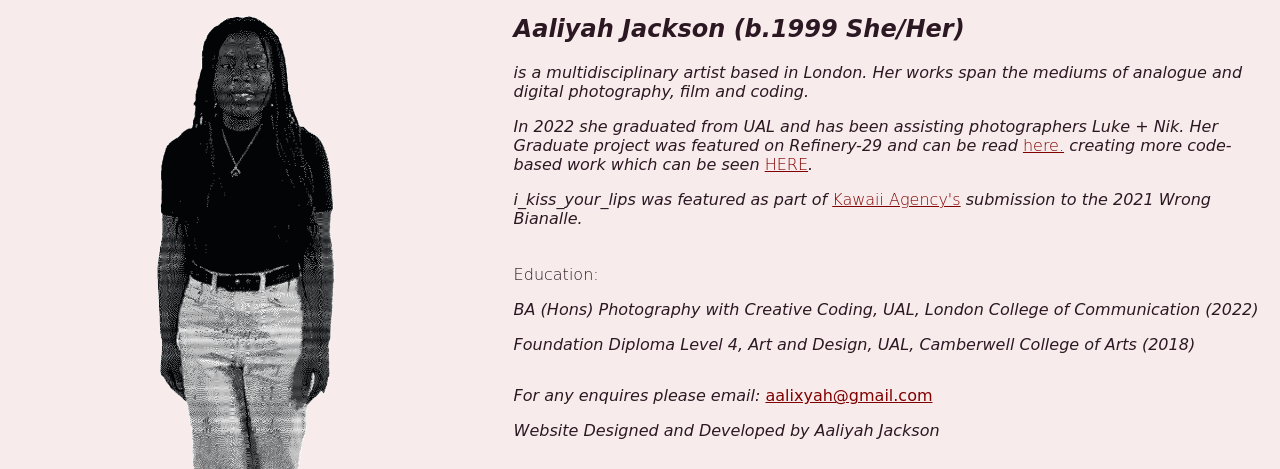
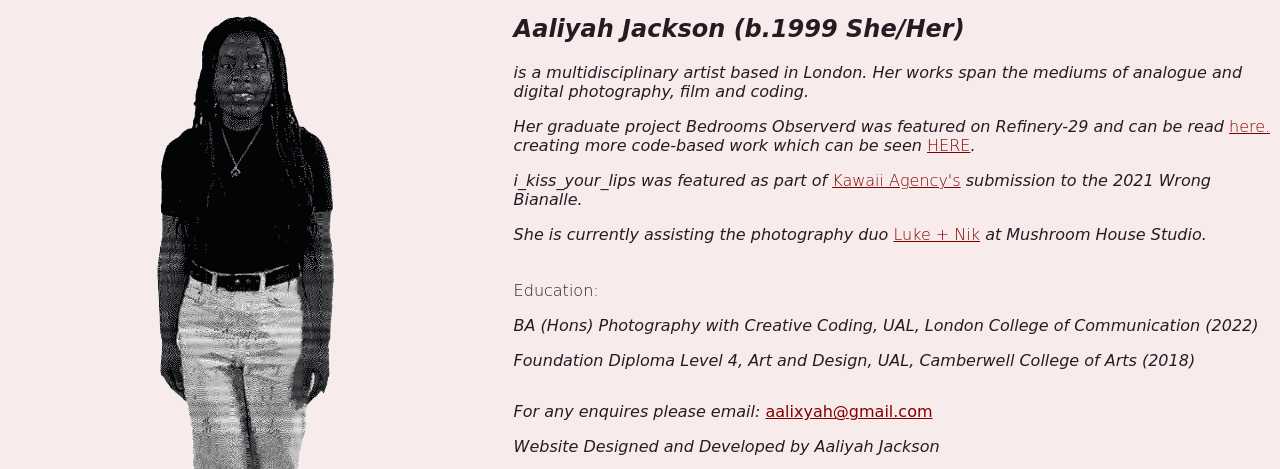
Before and after one commit to aalixyah/aalixyah.github.io, a plain HTML site: page info.html in a window 1280 px wide. Shown: the part 99-568 px from the top of the page. Drawn offline with nearby package versions, Linux system fonts and the light colour scheme; a web font is replaced by a local one.

Commit message:
Update info.html

```diff
--- a/info.html
+++ b/info.html
@@ -31,8 +31,9 @@
             <p>
                 is a multidisciplinary artist based in London. Her works span the mediums of analogue and digital photography, film and coding.
             </p>
-            <p> In 2022 she graduated from UAL and has been assisting photographers Luke + Nik. Her Graduate project was featured on Refinery-29 and can be read  <span><a href="https://www.refinery29.com/en-gb/young-people-bedrooms-photo-series">here.</a></span>  creating more code-based work which can be seen <a href="http://github.com/aalixyah"><span>HERE</span></a>.</p>
+            <p> Her graduate project Bedrooms Observerd was featured on Refinery-29 and can be read  <span><a href="https://www.refinery29.com/en-gb/young-people-bedrooms-photo-series">here.</a></span>  creating more code-based work which can be seen <a href="http://github.com/aalixyah"><span>HERE</span></a>.</p>
             <p><a href="/i_kiss_your_lips.html">i_kiss_your_lips</a> was featured as part of <span><a href="https://kawaii.agency/Kawaii-Agency-at-The-Wrong-Biennale">Kawaii Agency's</a></span> submission to the 2021 Wrong Bianalle.</p>
+            <p> She is currently assisting the photography duo <span><a href="https://www.instagram.com/lukeandnik/?hl=en">Luke + Nik</a></span> at Mushroom House Studio. </p>
         </div>
             <div class="info-education">
                 <p><span>Education:</span></p>
```
